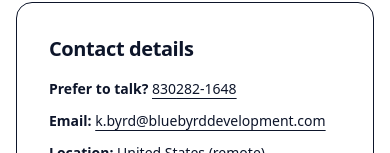
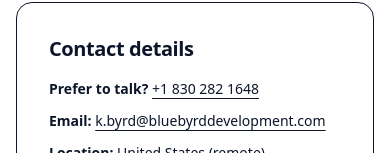
Before and after one commit to blue-byrd-dev/bluebyrddevelopment, a Next.js app: page /contact in a window 390 px wide. Shown: the part 691-844 px from the top of the page. Built offline with nearby package versions, Linux system fonts and the light colour scheme.

Commit message:
fixing phone number again.

```diff
--- a/src/app/contact/page.tsx
+++ b/src/app/contact/page.tsx
@@ -68,7 +68,7 @@ export default function ContactPage() {
 											href="tel:+18302821648"
 											aria-label="Call Blue Byrd Development"
 										>
-											830<span className="hidden">-</span>282-1648
+											+1 830 282 1648
 										</a>
 									</p>
 									<p>
--- a/src/app/layout.tsx
+++ b/src/app/layout.tsx
@@ -17,7 +17,7 @@ export const metadata: Metadata = {
 		title: "Blue Byrd Development",
 		description:
 			"Boutique solo dev studio building modern websites and digital platforms for nonprofits, startups, agencies, and small businesses.",
-		url: "https://bluebyrddevelopment.com",
+		url: "https://www.bluebyrddevelopment.com",
 		siteName: "Blue Byrd Development",
 		images: [
 			{
```
